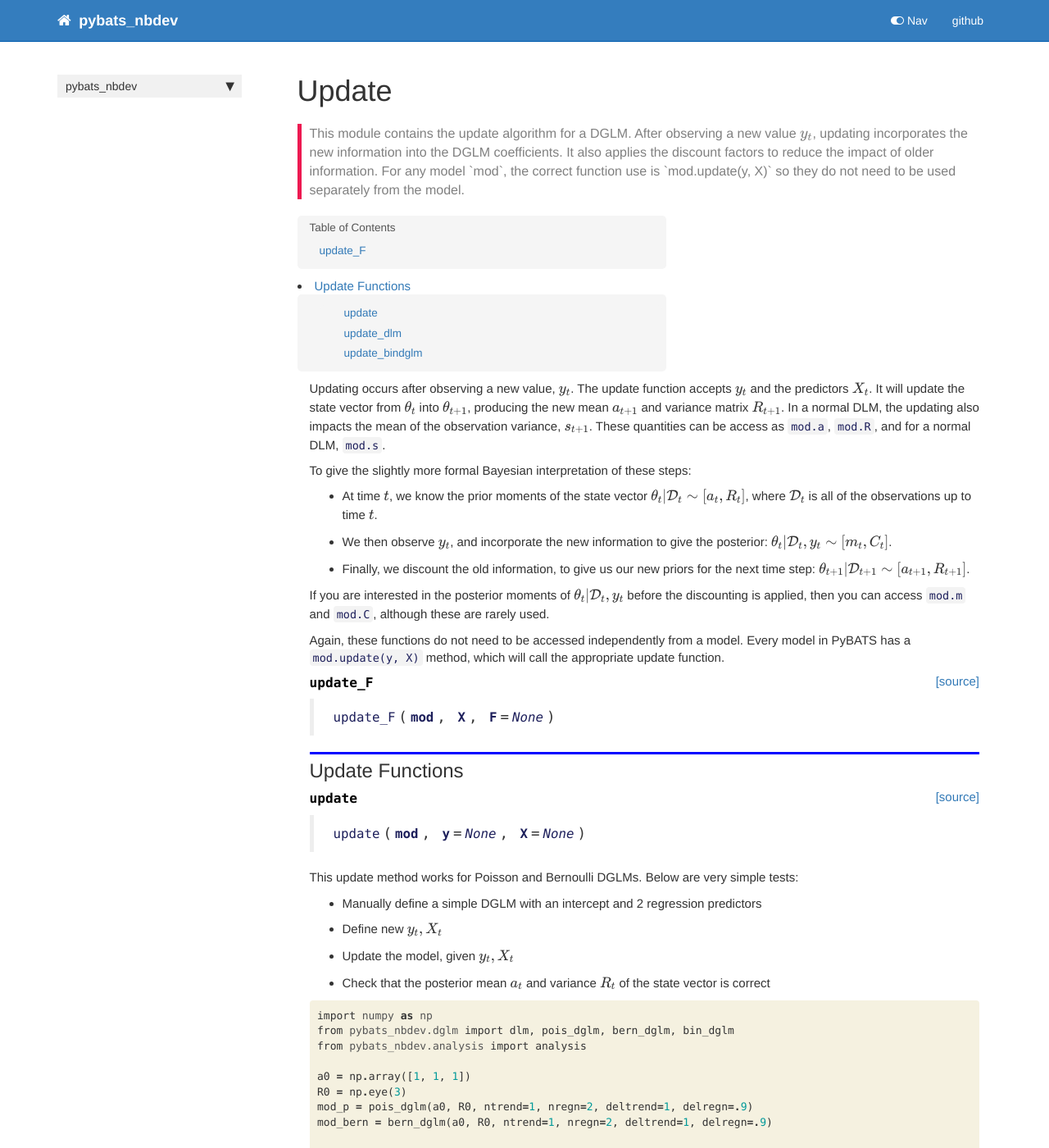
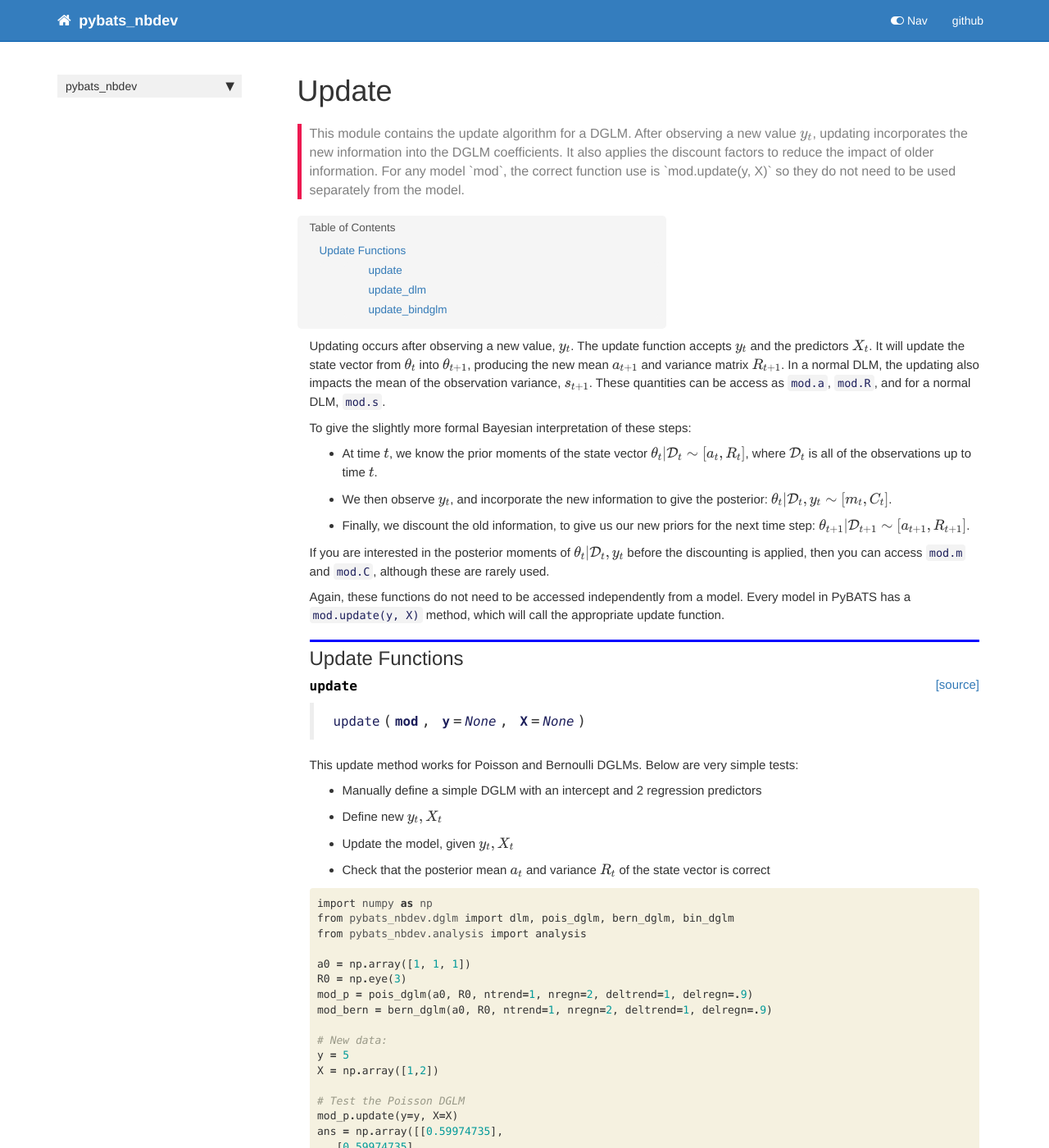
Before and after one commit to lavinei/pybats_nbdev, a Jekyll site: the page built from docs/update.html, in a window 1280 px wide and 1400 px high. Shown: the whole window at 82% size. Built offline with Jekyll 4.4.1, drawn with Linux system fonts in a browser that asks for light colours; nearby versions of some CDN libraries; comment, search, counter and statistics services are not loaded.

Commit message:
hiding a function

```diff
--- a/docs/update.html
+++ b/docs/update.html
@@ -42,37 +42,6 @@ description: "This module contains the update algorithm for a DGLM. After observ
 </div>
 </div>
 </div>
-    {% raw %}
-
-<div class="cell border-box-sizing code_cell rendered">
-
-</div>
-    {% endraw %}
-
-    {% raw %}
-
-<div class="cell border-box-sizing code_cell rendered">
-
-<div class="output_wrapper">
-<div class="output">
-
-<div class="output_area">
-
-
-<div class="output_markdown rendered_html output_subarea ">
-<h4 id="update_F" class="doc_header"><code>update_F</code><a href="https://github.com/lavinei/pybats_nbdev/tree/master/pybats_nbdev/update.py#L9" class="source_link" style="float:right">[source]</a></h4><blockquote><p><code>update_F</code>(<strong><code>mod</code></strong>, <strong><code>X</code></strong>, <strong><code>F</code></strong>=<em><code>None</code></em>)</p>
-</blockquote>
-
-</div>
-
-</div>
-
-</div>
-</div>
-
-</div>
-    {% endraw %}
-
 <div class="cell border-box-sizing text_cell rendered"><div class="inner_cell">
 <div class="text_cell_render border-box-sizing rendered_html">
 <h2 id="Update-Functions">Update Functions<a class="anchor-link" href="#Update-Functions"> </a></h2>
--- a/pybats_nbdev/update.py
+++ b/pybats_nbdev/update.py
@@ -1,11 +1,11 @@
 # AUTOGENERATED! DO NOT EDIT! File to edit: nbs/01_update.ipynb (unless otherwise specified).
 
-__all__ = ['update_F', 'update', 'update_dlm', 'update_bindglm']
+__all__ = ['update', 'update_dlm', 'update_bindglm']
 
 # Internal Cell
 import numpy as np
 
-# Cell
+# Internal Cell
 def update_F(mod, X, F=None):
     if F is None:
         if mod.nregn > 0:
```
Also changed, not shown: 1 other file.
